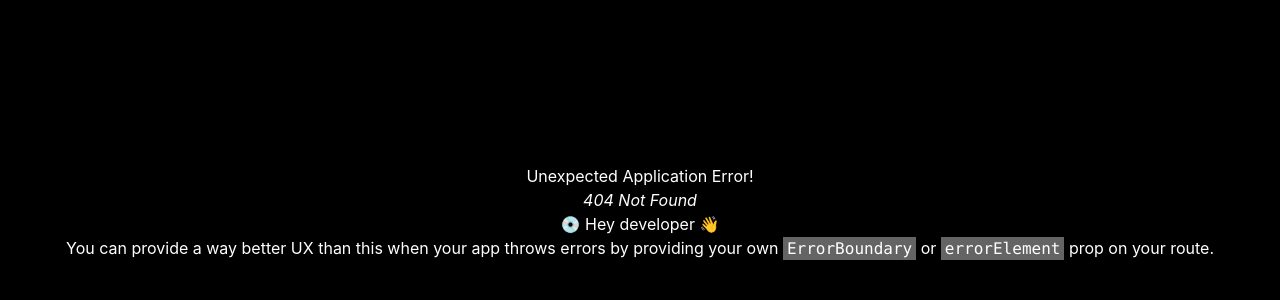
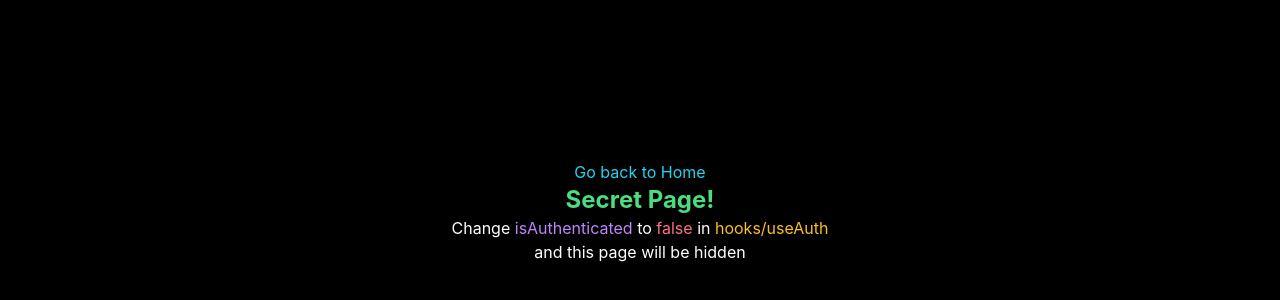
Before and after one commit to emanuelefavero/react-essentials, a React (Vite) app: page /secret in a window 1280 px wide. Before the commit this address had no page. Shown: the part 172-472 px from the top of the page. Built offline with nearby package versions, Linux system fonts and the light colour scheme.

Commit message:
add secret page

```diff
--- /dev/null
+++ b/src/components/ProtectedRoute.tsx
@@ -0,0 +1,13 @@
+import { Navigate, Outlet } from 'react-router-dom'
+import useAuth from '../hooks/useAuth'
+
+export default function ProtectedRoute() {
+  const isAuthenticated = useAuth() // useAuth is a custom hook that returns a boolean
+
+  if (!isAuthenticated) {
+    // Redirect to login if not authenticated
+    return <Navigate to='/login' replace />
+  }
+
+  return <Outlet /> // Continue rendering the child routes if authenticated
+}
--- /dev/null
+++ b/src/hooks/useAuth.ts
@@ -0,0 +1,4 @@
+export default function useAuth() {
+  const isAuthenticated = true // ? Replace this with your auth logic
+  return isAuthenticated
+}
--- a/src/pages/Home.tsx
+++ b/src/pages/Home.tsx
@@ -181,6 +181,13 @@ export default function Home() {
             Go To → React Router Blog
           </Link>
         </Card>
+
+        {/* Secret Route */}
+        <Card>
+          <Link to='/secret' className='text-cyan-400'>
+            Go To → Secret Route
+          </Link>
+        </Card>
       </main>
 
       <footer className='pb-20'></footer>
--- /dev/null
+++ b/src/pages/Secret.tsx
@@ -0,0 +1,18 @@
+import { Link } from 'react-router-dom'
+
+export default function Secret() {
+  return (
+    <>
+      <Link to='/' className='text-cyan-400'>
+        Go back to Home
+      </Link>
+      <h2 className='text-2xl text-green-400 font-bold'>Secret Page!</h2>
+      <p className='max-w-sm'>
+        Change <span className='text-purple-400'>isAuthenticated</span> to{' '}
+        <span className='text-rose-400'>false</span> in{' '}
+        <span className='text-amber-400'>hooks/useAuth</span> and this page will
+        be hidden
+      </p>
+    </>
+  )
+}
```
Also changed, not shown: src/App.tsx (+14 -0 lines).
